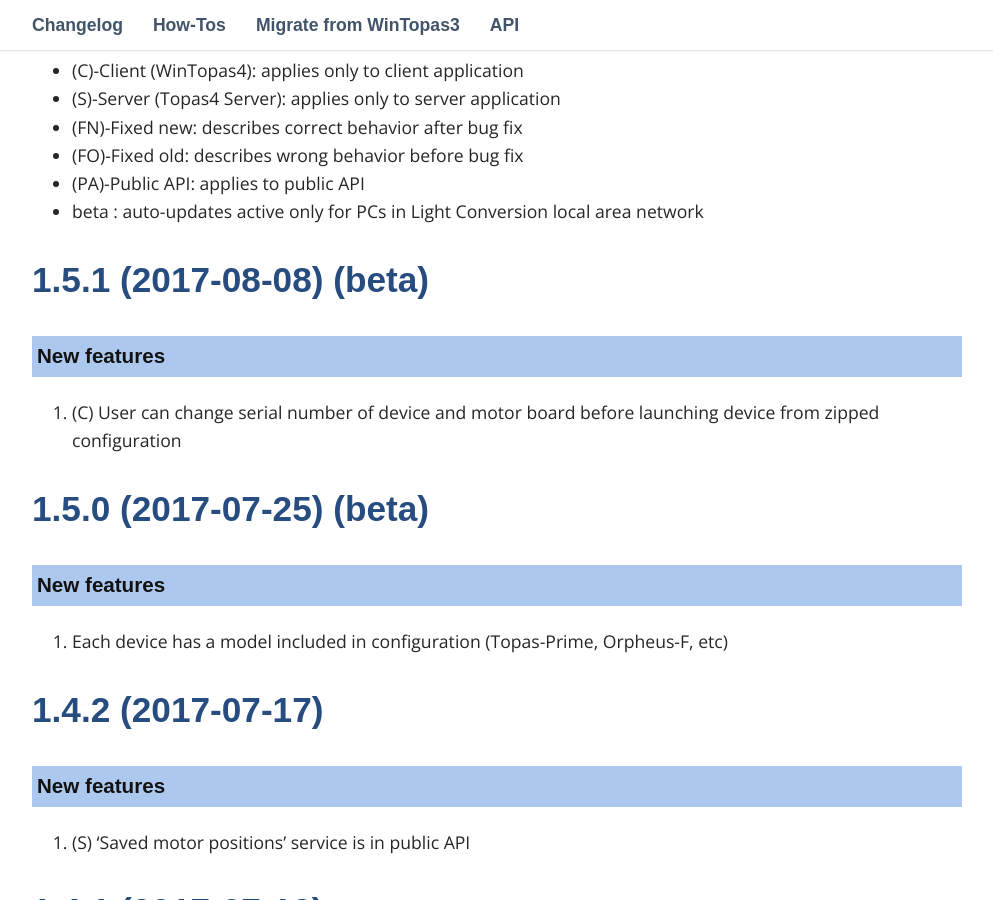
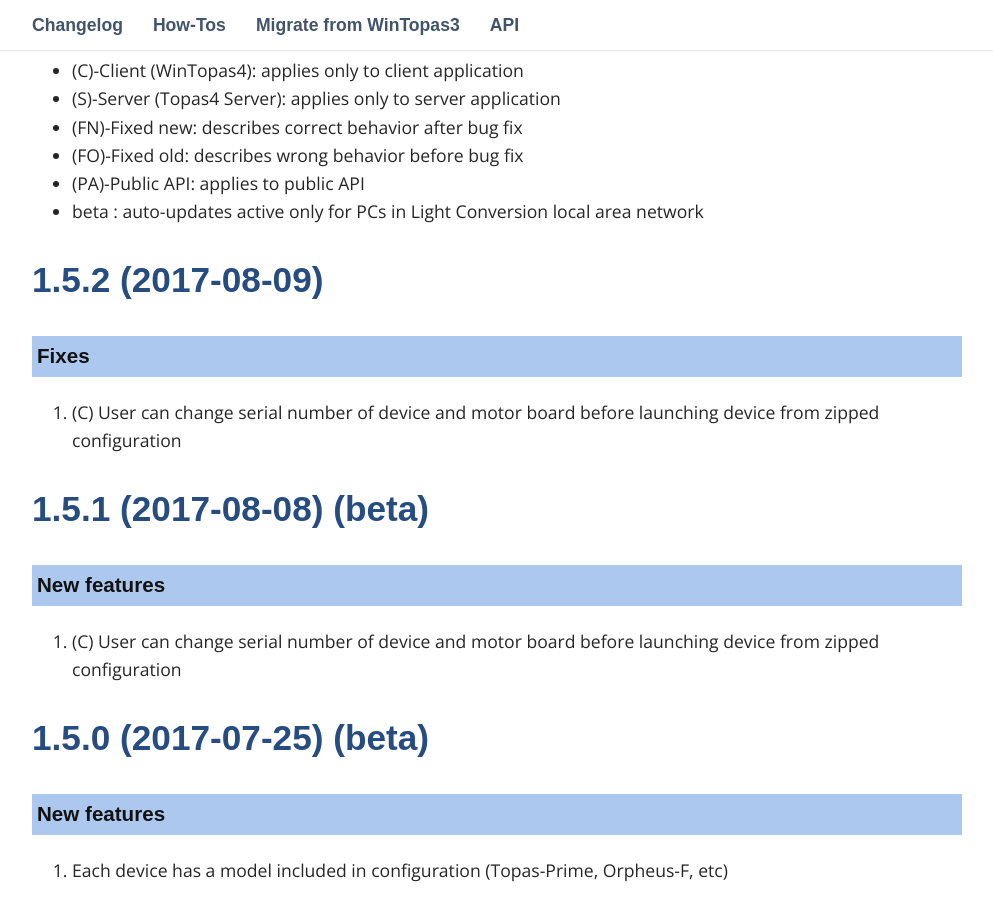
Before and after one commit to DomasM/Topas4InfoTemp00, a Jekyll site: the page built from _pages/03_changelog.md, in a window 1280 px wide and 900 px high, scrolled down 497 px. Shown: the whole window, without its empty margins (143-1136 px from the left). Built offline with Jekyll 4.4.1, drawn with Linux system fonts in a browser that asks for light colours; some web fonts are replaced; comment, search, counter and statistics services are not loaded.

Commit message:
1.5.2 release

```diff
--- a/_pages/03_changelog.md
+++ b/_pages/03_changelog.md
@@ -17,6 +17,14 @@
 * (FO)-Fixed old: describes wrong behavior before bug fix
 * (PA)-Public API: applies to public API
 * beta : auto-updates active only for PCs in Light Conversion local area network
+
+
+
+## 1.5.2 (2017-08-09)
+
+### Fixes
+
+1. (C) User can change serial number of device and motor board before launching device from zipped configuration
 
 
 
```
